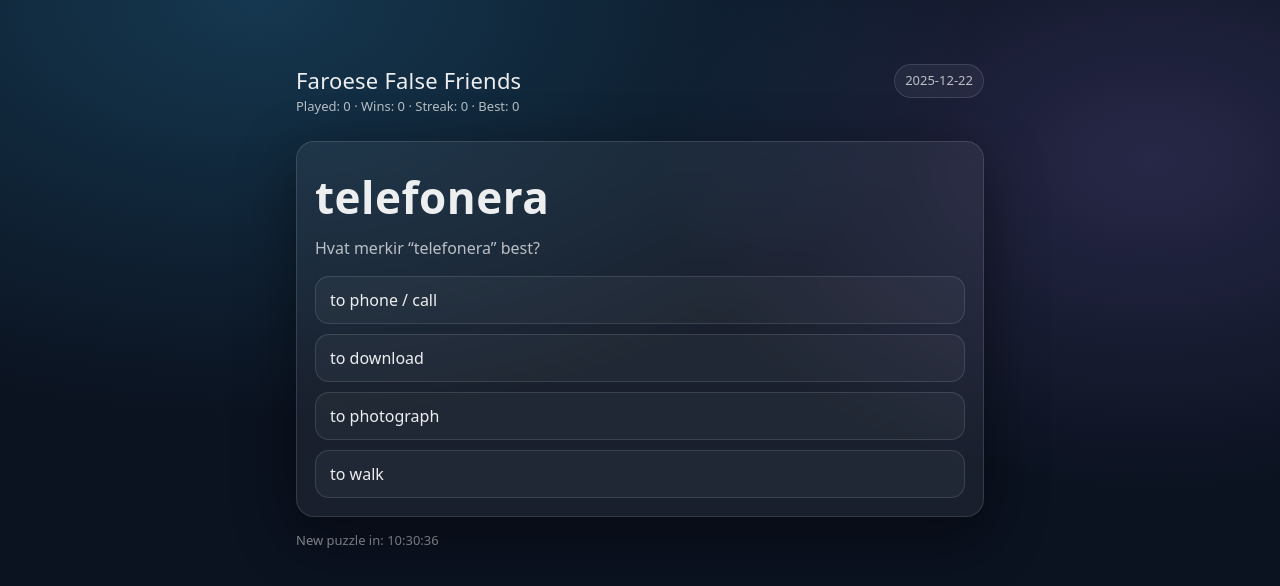
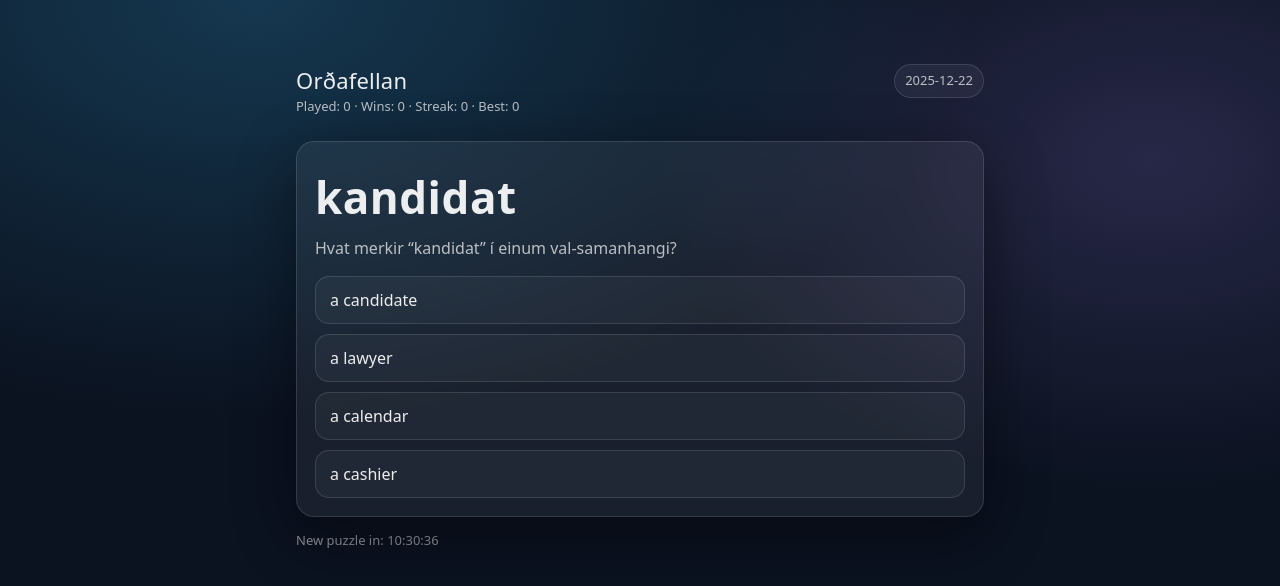
Before and after one commit to Brandypants/faroese-false-friends, a React (Vite) app: page / in a window 1280 px wide. Shown: the top 586 px of the page. Built offline with nearby package versions, Linux system fonts and the light colour scheme.

Commit message:
Rename title and update prompts in puzzles.json for Orðafellan project

```diff
--- a/index.html
+++ b/index.html
@@ -4,7 +4,7 @@
     <meta charset="UTF-8" />
     <link rel="icon" type="image/svg+xml" href="/vite.svg" />
     <meta name="viewport" content="width=device-width, initial-scale=1.0" />
-    <title>faroese-false-friends</title>
+    <title>Orðafellan</title>
   </head>
   <body>
     <div id="root"></div>
--- a/public/data/puzzles.json
+++ b/public/data/puzzles.json
@@ -2,7 +2,7 @@
   {
     "id": "raad",
     "word": "ráð",
-    "prompt": "Hvat merkir “ráð” best?",
+    "prompt": "Hvat merkir “ráð” á enskum?",
     "choices": ["a road", "permission", "counsel / guidance", "a tool"],
     "answerIndex": 2,
     "explain": "“ráð” merkir ráðlegging/vegleiðing."
@@ -10,7 +10,7 @@
   {
     "id": "eventuelt",
     "word": "eventuelt",
-    "prompt": "Hvat merkir “eventuelt” best (t.d. á fundarskrá)?",
+    "prompt": "Hvat merkir “eventuelt” (t.d. á einari fundarskrá)?",
     "choices": ["eventually", "misc / any other business", "maybe", "instantly"],
     "answerIndex": 1,
     "explain": "Á fundarskrá merkir “eventuelt” vanliga ymisk mál."
@@ -18,23 +18,23 @@
   {
     "id": "aktuelt",
     "word": "aktuelt",
-    "prompt": "Hvat merkir “aktuelt” best?",
+    "prompt": "Hvat merkir “aktuelt”?",
     "choices": ["currently relevant", "actually (in fact)", "ancient", "optional"],
     "answerIndex": 0,
     "explain": "“aktuelt” = tað, sum er viðkomandi/beint nú, ikki 'actually'."
   },
   {
     "id": "kontrol",
-    "word": "kontrolla",
-    "prompt": "Hvat merkir “kontrolla” best?",
+    "word": "at kanna",
+    "prompt": "Hvat merkir tað at kanna okkurt?",
     "choices": ["to check / verify", "to control someone", "to delete", "to translate"],
     "answerIndex": 0,
     "explain": "Ofta brúkt sum 'kanna/eftirkanna'."
   },
   {
     "id": "praktisk",
-    "word": "praktiskur",
-    "prompt": "Hvat merkir “praktiskur” best?",
+    "word": "handligur",
+    "prompt": "Hvat merkir tað at vera handligur?",
     "choices": ["hands-on / useful", "theoretical", "expensive", "private"],
     "answerIndex": 0,
     "explain": "“praktiskur” = nytsamur/hands-on, ikki 'praktical joke'."
@@ -42,7 +42,7 @@
   {
     "id": "eventyr",
     "word": "ævintýr",
-    "prompt": "Hvat merkir “ævintýr” best?",
+    "prompt": "Hvat merkir eitt ævintýr?",
     "choices": ["an adventure / fairy tale", "an event", "a letter", "a schedule"],
     "answerIndex": 0,
     "explain": "“ævintýr” kann vera ævintýr (frásøgn) og eisini uppliving."
@@ -50,33 +50,25 @@
   {
     "id": "kandidat",
     "word": "kandidat",
-    "prompt": "Hvat merkir “kandidat” best í einum val-samanhangi?",
+    "prompt": "Hvat merkir “kandidat” í einum val-samanhangi?",
     "choices": ["a candidate", "a lawyer", "a calendar", "a cashier"],
     "answerIndex": 0,
     "explain": "Her er tað sama sum á enskum: persónur sum stillar upp."
   },
   {
-    "id": "telefonera",
+    "id": "ringja",
     "word": "telefonera",
-    "prompt": "Hvat merkir “telefonera” best?",
+    "prompt": "Hvat merkir tað at ringja?",
     "choices": ["to phone / call", "to download", "to photograph", "to walk"],
     "answerIndex": 0,
     "explain": "“telefonera” = ringja/gera telefonuppringing."
   },
   {
     "id": "fabrik",
-    "word": "fabrik",
-    "prompt": "Hvat merkir “fabrik” best?",
+    "word": "verksmiðja",
+    "prompt": "Hvat merkir ein verksmiðja?",
     "choices": ["a factory", "a fabric (cloth)", "a Facebook post", "a fee"],
     "answerIndex": 0,
     "explain": "“fabrik” = virki (factory), ikki 'fabric'."
-  },
-  {
-    "id": "eventyrur",
-    "word": "eventyrligur",
-    "prompt": "Hvat merkir “eventyrligur” best?",
-    "choices": ["adventurous / fairy-tale-like", "eventual", "ordinary", "official"],
-    "answerIndex": 0,
-    "explain": "Lýsingarorð til nakað ævintýrligt."
   }
 ]
--- a/src/App.tsx
+++ b/src/App.tsx
@@ -65,7 +65,7 @@ export default function App() {
 
   function share() {
     if (!picked || !dayResult) return;
-    const title = `Faroese False Friends — ${dateISO}`;
+    const title = `Orðafellan — ${dateISO}`;
     const line = `${picked.puzzle.word} ${dayResult.correct ? "✅" : "❌"}`;
     const streak = `Streak: ${stats.streak}`;
     const text = `${title}\n${line}\n${streak}`;
@@ -89,7 +89,7 @@ export default function App() {
     <div className="app">
       <header className="topbar">
         <div>
-          <h1 className="title">Faroese False Friends</h1>
+          <h1 className="title">Orðafellan</h1>
           <div className="stats">
             Played: {stats.played} · Wins: {stats.wins} · Streak: {stats.streak} · Best: {stats.maxStreak}
           </div>
```
